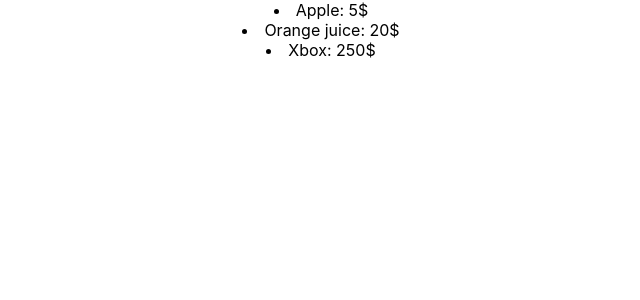
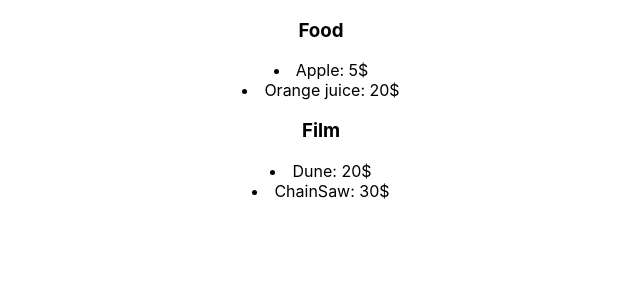
Before and after one commit to Knownife/trying-git, a React (Create React App) app: page / in a window 1280 px wide. Shown: the top 300 px of the page, without its empty margins (319-959 px from the left). Built offline with nearby package versions, Linux system fonts and the light colour scheme.

Commit message:
adding checklist component

```diff
--- a/src/components/main/main.js
+++ b/src/components/main/main.js
@@ -5,11 +5,14 @@
 import UserList from './userList/index'
 
 function Main(){
+    let buyList = [{id:1,name:'Apple',price:5},{id:2,name:'Orange juice',price:20}];
+    let checkList = [{id:1,name:'Dune',price:20},{id:2,name:'ChainSaw',price:30}];
 
 
     return <div >
 
-        <UserList />
+        <UserList userList={buyList} category={'Food'} />
+        <UserList userList={checkList} category={'Film'} />
     </div>
 
 }
--- a/src/components/main/userList/userList.js
+++ b/src/components/main/userList/userList.js
@@ -1,14 +1,13 @@
 
 
-function UserList() {
-    let userBuyList = [{id: 1, name: 'Apple', price: 5}, {id: 2, name: 'Orange juice', price: 20}, {
-        id: 3,
-        name: 'Xbox',
-        price: 250
-    }]
+function UserList(props) {
+
+    let userBuyList = props.userList;
+    let categoryList = props.category;
+
     let listItem = userBuyList.map(item => <li key={item.id}>{item.name}: {item.price}$</li>)
 
-    return <div>{listItem}</div>
+    return <div><h3>{categoryList}</h3>{listItem}</div>
 }
 
 export default UserList;
```
